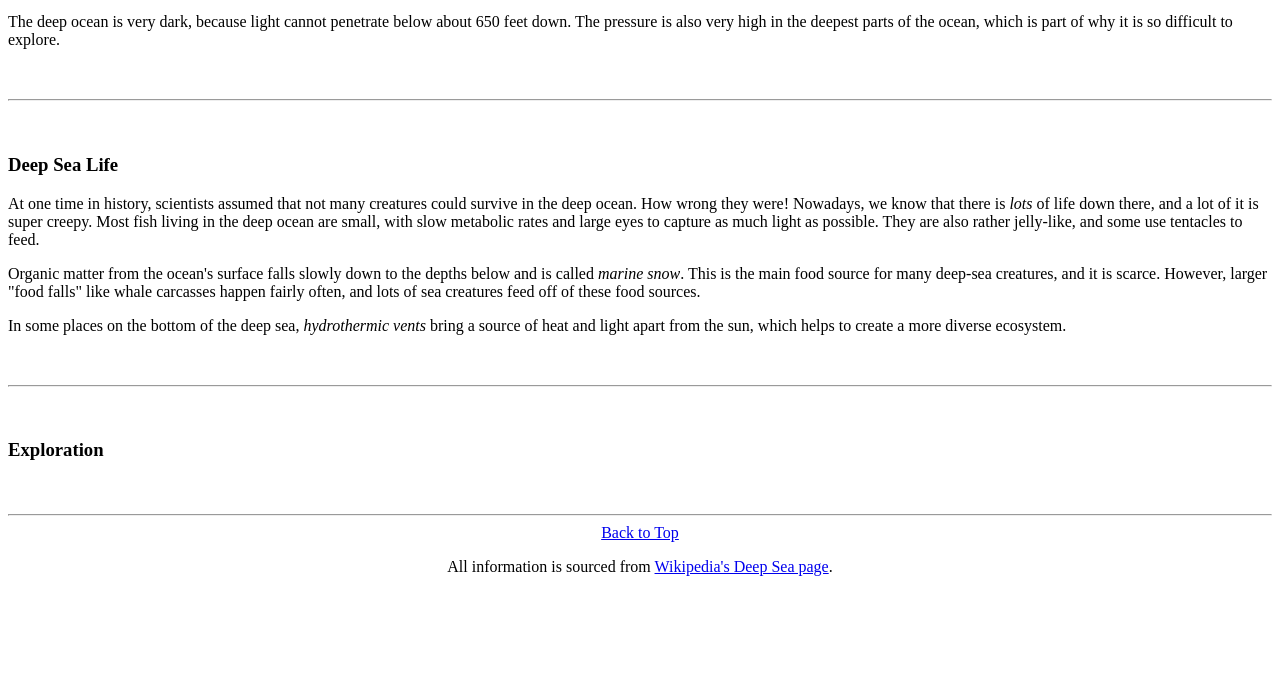
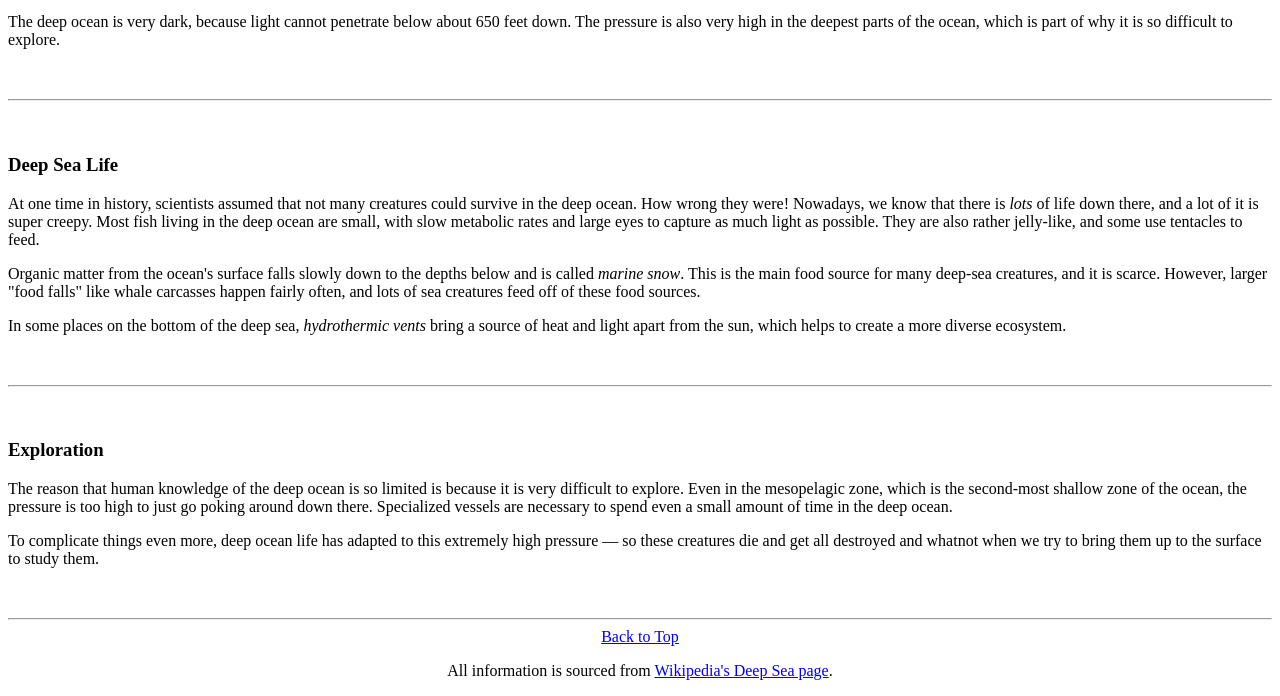
Before and after one commit to kvrag/earths-oceans-2005-throwback, a plain HTML site: page index.html in a window 1280 px wide. Shown: the part 805-1501 px from the top of the page. Before the commit the page ends 1397 px from the top, so only its background shows below. Drawn offline with Linux system fonts and the light colour scheme.

Commit message:
Populate third content section on exploration

```diff
--- a/index.html
+++ b/index.html
@@ -4,7 +4,9 @@
   <title>Earth's Oceans</title>
   <meta name="The Last Frontier" content="Humans know more about outer space than the deepest oceans on Earth.">
 </head>
+
 <body>
+
 <main role="main">
 
 <div>
@@ -86,7 +88,8 @@
 <p>&nbsp;</p>
 
 <h3 id="explore">Exploration</h3>
-<p></p>
+  <p>The reason that human knowledge of the deep ocean is so limited is because it is very difficult to explore. Even in the mesopelagic zone, which is the second-most shallow zone of the ocean, the pressure is too high to just go poking around down there. Specialized vessels are necessary to spend even a small amount of time in the deep ocean.</p>
+  <p>To complicate things even more, deep ocean life has adapted to this extremely high pressure &mdash; so these creatures die and get all destroyed and whatnot when we try to bring them up to the surface to study them.</p>
 
 
     <p>&nbsp;</p>
```
